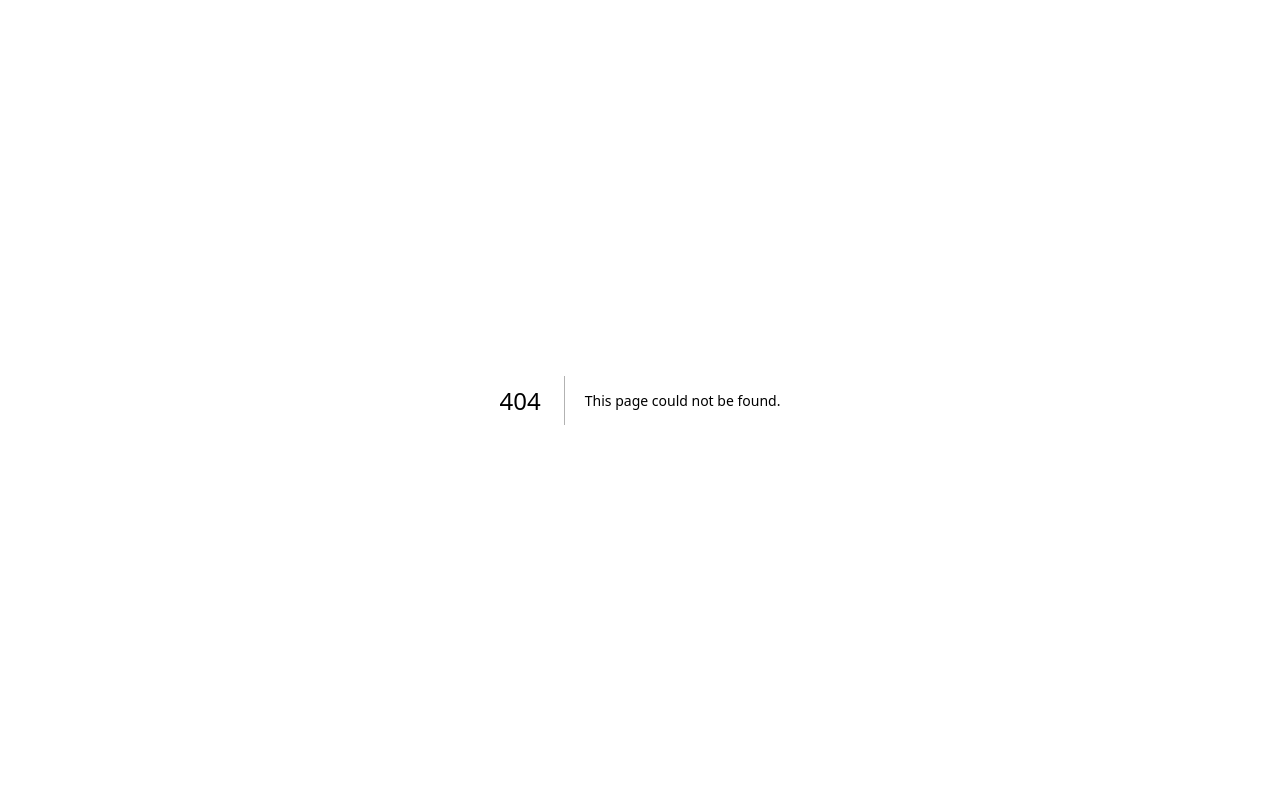
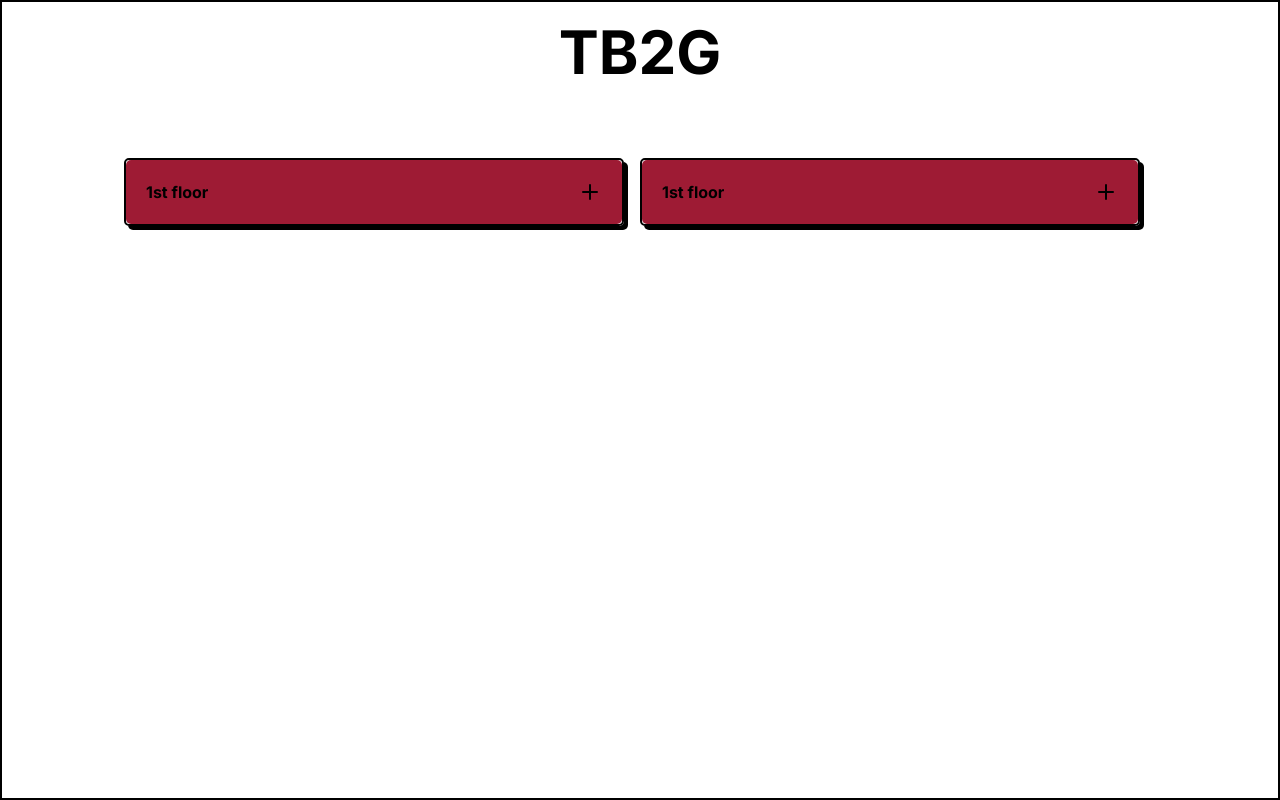
Before and after one commit to timo1k/TB2G, a Next.js app: page /bathroom in a window 1280 px wide. Before the commit this address had no page. Built offline with nearby package versions, Linux system fonts and the light colour scheme.

Commit message:
added route for bathroom and create the oage for that

```diff
--- /dev/null
+++ b/app/bathroom/page.jsx
@@ -0,0 +1,35 @@
+import React from 'react'
+import Accordion from '../_components/Accordion'
+
+const bathroom = () => {
+  return (
+    <div className="min-w-full max-w-full min-h-full h-screen bg-white border-black border-2">
+
+        <div
+            className="flex flex-col items-center w-full p-5 text-center
+        font-bold text-6xl justify-center bg-white"
+        >
+            TB2G
+        </div>
+
+        <h1 className="text-white text-3xl md:text-4xl lg:text-4xl xl:text-4xl pl-12 pt-7">
+            Charles Library
+        </h1>
+
+        {/* floors to shit on */}
+        <div className="flex justify-center text-center items-center mx-10 sm:mx-20 md:mx-40 lg:mx-60 xl:mx-80 h-5">
+            <div className="mr-4 mt-6">
+                <Accordion question="1st floor" answer="get shit on" />
+            </div>
+
+            <div className="mr-4 mt-6">
+                <Accordion question="1st floor" answer="get shit on" />
+            </div>
+        </div>
+
+    </div>
+
+  )
+}
+
+export default bathroom
--- a/app/page.js
+++ b/app/page.js
@@ -1,4 +1,3 @@
-
 import Button from "./_components/Button";
 import Accordion from "./_components/Accordion";
 import ImageCard from "./_components/ImageCard";
@@ -8,28 +7,47 @@ import Marquee from "./_components/Marquee";
 export default function Home() {
   return (
     <main className="min-w-full max-w-full min-h-full h-screen bg-white">
-
-      <div className="flex flex-col items-center w-full p-5 text-center
-      font-bold text-6xl justify-center">
+      <div
+        className="flex flex-col items-center w-full p-5 text-center
+      font-bold text-6xl justify-center"
+      >
         TB2G
       </div>
 
-      <div className="flex flex-col
+      <div
+        className="flex flex-col
       justify-center
       text-center
       items-center
-      mx-10">
-        <Button>
-          Click me!
-        </Button>
+      mx-10"
+      >
+        <Button>Click me!</Button>
 
-        <Marquee items={["Recently View", "Recently View", "Recently View", "Recently View"]}></Marquee>
+        <Marquee
+          items={[
+            "Recently View",
+            "Recently View",
+            "Recently View",
+            "Recently View",
+          ]}
+        ></Marquee>
 
-        <Accordion question="is your mom ?" answer="maybe"/>
+        <Accordion question="is your mom ?" answer="maybe" />
 
-        <ImageCard imageUrl="https://media.licdn.com/dms/image/D5603AQGbxja6F1WDhg/profile-displayphoto-shrink_400_400/0/1665499408876?e=1718236800&v=beta&t=EKw8fFiXYtpMEhqKsAGOFBI113FklJI3w3d_WkIKzG4" />
+        <div className="flex justify-center text-center items-center mx-10 sm:mx-20 md:mx-40 lg:mx-60 xl:mx-80">
+          <a href="/bathroom">
+            <div className="mr-4 mt-6">
+              <ImageCard imageUrl="https://media.licdn.com/dms/image/D5603AQGbxja6F1WDhg/profile-displayphoto-shrink_400_400/0/1665499408876?e=1718236800&v=beta&t=EKw8fFiXYtpMEhqKsAGOFBI113FklJI3w3d_WkIKzG4" />
+            </div>
+          </a>
+          <div className="mr-4 mt-6">
+            <ImageCard imageUrl="https://media.licdn.com/dms/image/D5603AQGbxja6F1WDhg/profile-displayphoto-shrink_400_400/0/1665499408876?e=1718236800&v=beta&t=EKw8fFiXYtpMEhqKsAGOFBI113FklJI3w3d_WkIKzG4" />
+          </div>
+          <div className="mr-4 mt-6">
+            <ImageCard imageUrl="https://media.licdn.com/dms/image/D5603AQGbxja6F1WDhg/profile-displayphoto-shrink_400_400/0/1665499408876?e=1718236800&v=beta&t=EKw8fFiXYtpMEhqKsAGOFBI113FklJI3w3d_WkIKzG4" />
+          </div>
+        </div>
       </div>
-
     </main>
   );
 }
```
Also changed, not shown: app/globals.css (line endings or trailing spaces).
